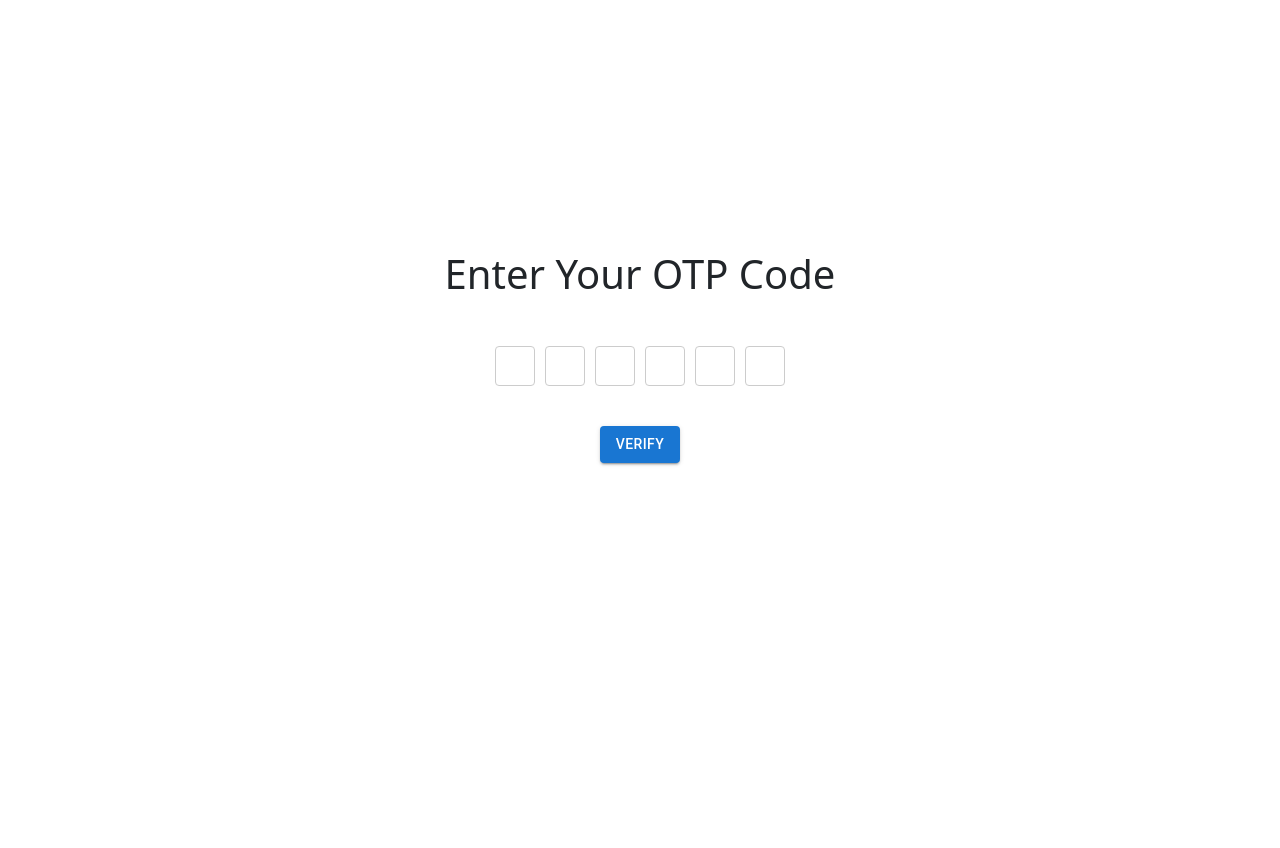
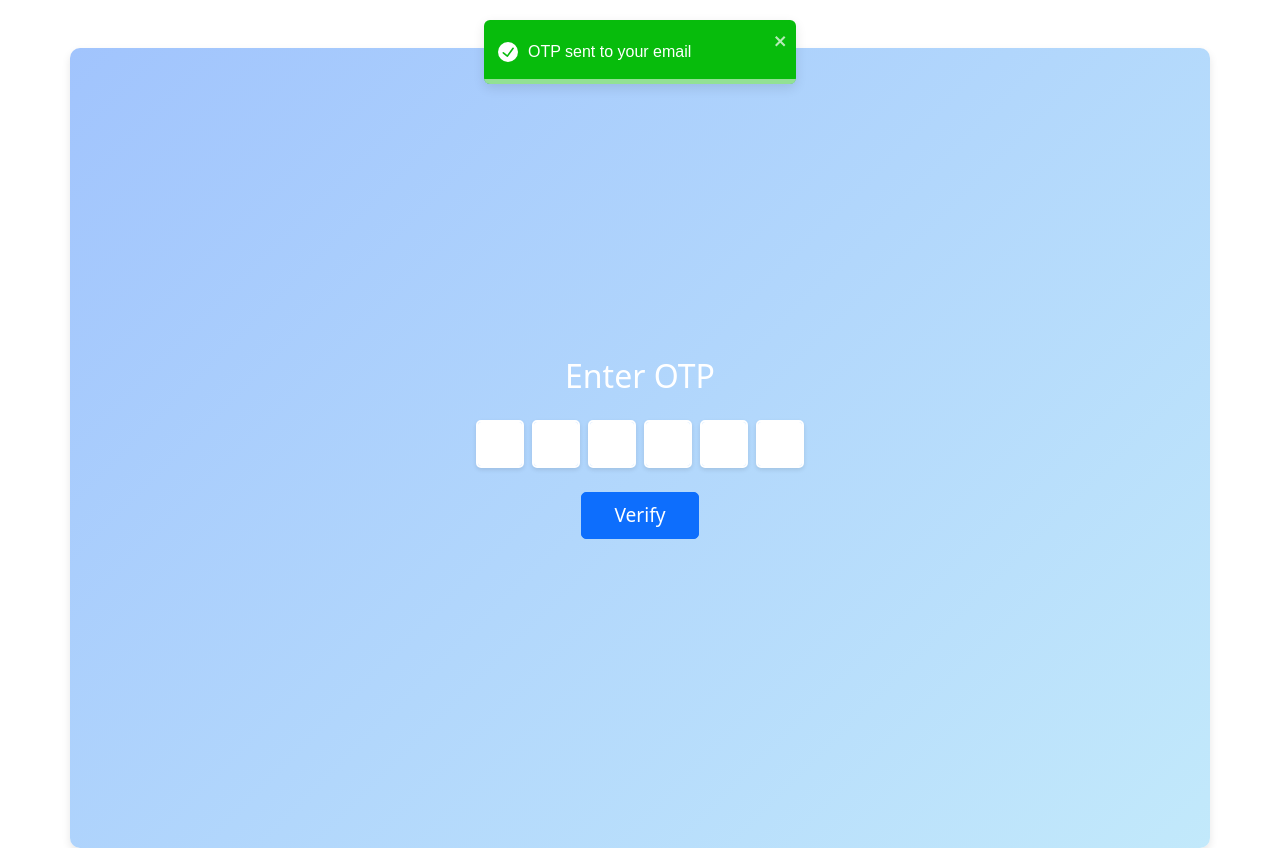
Before and after one commit to MerajAli1/Gluco-Guide-Front-End, a React (Vite) app: page /otp in a window 1280 px wide. Before the commit the page ends 800 px from the top, so only its background shows below. Built offline with nearby package versions, Linux system fonts and the light colour scheme.

Commit message:
Integrated OTP Functionality in Login & Signup

```diff
--- a/package.json
+++ b/package.json
@@ -18,6 +18,7 @@
     "bootstrap": "^5.3.3",
     "font-awesome": "^4.7.0",
     "jwt-decode": "^4.0.0",
+    "qs": "^6.13.0",
     "react": "^18.3.1",
     "react-bootstrap": "^2.10.4",
     "react-calendar": "^5.0.0",
--- a/src/components/Login.jsx
+++ b/src/components/Login.jsx
@@ -19,22 +19,20 @@ const Login = () => {
     }
     try {
       setLoading(true);
-
-      const res = await axios.post(`${BaseURL}/login`, {
+      const res = await axios.post(`${BaseURL}/api/login`, {
         email: email,
         password: password,
       });
-      // Setting token in local storage
-      const token = localStorage.setItem(
-        "token",
-        JSON.stringify(res.data.token)
-      );
-      console.log(res.data.token);
-      toast.success("Login Successful");
-      setTimeout(() => {
+      console.log(res.data);
+      const token = res.data.token;
+      console.log(token, "LOGIN");
+      const loginToken = localStorage.setItem("token", JSON.stringify(token));
+
+      if (token) {
         navigate("/dashboard/patientHome");
-        setLoading(false);
-      }, 3000);
+      } else {
+        navigate("/otp");
+      }
     } catch (error) {
       setLoading(false);
       console.log(error);
--- a/src/components/Otp.jsx
+++ b/src/components/Otp.jsx
@@ -1,13 +1,17 @@
-// App.js
-import { Button } from "@mui/material";
-import React, { useState, useRef } from "react";
+import axios from "axios";
+import React, { useState, useRef,useEffect } from "react";
+import { BaseURL } from "../apiBaseURL/BaseURL";
+import "bootstrap/dist/css/bootstrap.min.css";
+import { toast, ToastContainer } from "react-toastify";
+import { jwtDecode } from "jwt-decode";
+import { useNavigate } from "react-router-dom";
 
-export const Otp = ({ length = 6 }) => {
-  const [otp, setOtp] = useState(Array(length).fill(""));
+export function Otp({ length = 6 }) {
+  const [otp, setOtp] = useState(new Array(length).fill(""));
   const inputs = useRef([]);
 
   const handleChange = (e, index) => {
-    const { value } = e.target;
+    const value = e.target.value;
 
     // Only allow single digit input
     if (value.match(/^\d$/)) {
@@ -25,10 +29,7 @@ export const Otp = ({ length = 6 }) => {
     if (value === "" && index > 0) {
       inputs.current[index - 1].focus();
     }
-
   };
-
-  console.log(otp.join(''));
 
   const handleKeyDown = (e, index) => {
     if (e.key === "Backspace" && otp[index] === "") {
@@ -38,12 +39,58 @@ export const Otp = ({ length = 6 }) => {
       }
     }
   };
+  const navigate = useNavigate();
+  const handleSubmit = async (e) => {
+    e.preventDefault();
 
+    const otpString = otp.join("");
+    console.log("OTP:", parseInt(otpString));
+    const otpCode = parseInt(otpString);
+    // Check for empty input fields
+    if (otp.includes("")) {
+      toast.error("All OTP fields must be filled.");
+      return;
+    }
+    try {
+      const response = await axios.post(`${BaseURL}/api/verify`, {
+        code: otpCode,
+        email: JSON.parse(localStorage.getItem("email")),
+      });
+      console.log("Verification response:", response.data);
+      const token = response.data.token;
+      const loginToken = localStorage.setItem("token", JSON.stringify(token));
+      console.log("Token:", token);
+      if (token) {
+        toast.success("OTP Verified");
+        navigate("/dashboard/patientHome");
+      }
+      if (response.data.error === "Invalid OTP") {
+        toast.error("Invalid OTP");
+
+      }
+    } catch (error) {
+      console.error("Error verifying OTP:", error);
+    }
+  };
+  useEffect(() => {
+    toast.success("OTP sent to your email");
+  }, []);
   return (
-    <>
-     <div style={{marginTop:"250px", marginBottom:"auto"}} className="text-center">
-     <h1 className="mb-5">Enter Your OTP Code</h1>
-      <div style={{ display: "flex", justifyContent: "center" }}>
+    <form
+      onSubmit={handleSubmit}
+      className="container mt-5 p-4 d-flex justify-content-center align-items-center"
+      style={{
+        minHeight: "100vh",
+        background: "linear-gradient(135deg, #a1c4fd 0%, #c2e9fb 100%)",
+        borderRadius: "10px",
+        boxShadow: "0 4px 8px rgba(0, 0, 0, 0.1)",
+      }}
+    >
+      <div className="w-100" style={{ maxWidth: "400px" }}>
+        <h2 className="text-center mb-4" style={{ color: "#fff" }}>
+          Enter OTP
+        </h2>
+        <div className="d-flex justify-content-center">
           {otp.map((_, index) => (
             <input
               key={index}
@@ -53,86 +100,47 @@ export const Otp = ({ length = 6 }) => {
               onChange={(e) => handleChange(e, index)}
               onKeyDown={(e) => handleKeyDown(e, index)}
               ref={(el) => (inputs.current[index] = el)}
+              className="form-control mx-1 text-center"
               style={{
-              width: "40px",
-              height: "40px",
-              margin: "0 5px",
-              textAlign: "center",
-              fontSize: "18px",
-              border: "1px solid #ccc",
-              borderRadius: "4px",
+                width: "3rem",
+                height: "3rem",
+                fontSize: "1.5rem",
+                borderRadius: "5px",
+                border: "2px solid #fff",
+                boxShadow: "0 2px 4px rgba(0, 0, 0, 0.1)",
+                transition: "all 0.3s ease",
               }}
             />
           ))}
         </div>
-      <Button sx={{mt:5}} variant="contained">Verify</Button>
+        <div className="text-center mt-4">
+          <button
+            type="submit"
+            className="btn btn-primary"
+            style={{
+              padding: "0.5rem 2rem",
+              fontSize: "1.2rem",
+              borderRadius: "5px",
+              transition: "background 0.3s ease",
+            }}
+          >
+            Verify
+          </button>
         </div>
-    </>
+      </div>
+      {/* Toastify */}
+      <ToastContainer
+        position="top-center"
+        autoClose={5000}
+        hideProgressBar={false}
+        newestOnTop={false}
+        closeOnClick
+        rtl={false}
+        pauseOnFocusLoss
+        draggable
+        pauseOnHover
+        theme="colored"
+      />
+    </form>
   );
-};
-
-
-//   const [mobileNumber, setMobileNumber] = useState("");
-//   const [showOtpInput, setShowOtpInput] = useState(false);
-
-//   const handleMobileNumberSubmit = (e) => {
-//     e.preventDefault();
-//     // Here you could send the mobile number to an API to send an OTP
-//     // For demo purposes, just show OTP input
-//     setShowOtpInput(true);
-//   };
-
-//   return (
-//     <div
-//       style={{
-//         display: "flex",
-//         flexDirection: "column",
-//         alignItems: "center",
-//         justifyContent: "center",
-//         height: "100vh",
-//       }}
-//     >
-//       {!showOtpInput ? (
-//         <form
-//           onSubmit={handleMobileNumberSubmit}
-//           style={{ textAlign: "center" }}
-//         >
-//           <h3>Enter your mobile number</h3>
-//           <input
-//             type="text"
-//             value={mobileNumber}
-//             onChange={(e) => setMobileNumber(e.target.value)}
-//             placeholder="Mobile Number"
-//             style={{
-//               width: "250px",
-//               padding: "10px",
-//               margin: "10px 0",
-//               border: "1px solid #ccc",
-//               borderRadius: "4px",
-//             }}
-//           />
-//           <button
-//             type="submit"
-//             style={{
-//               padding: "10px 20px",
-//               border: "none",
-//               borderRadius: "4px",
-//               backgroundColor: "#007bff",
-//               color: "#fff",
-//               cursor: "pointer",
-//             }}
-//           >
-//             Send OTP
-//           </button>
-//         </form>
-//       ) : (
-//         <div>
-//           <h3>Enter the OTP sent to your mobile number</h3>
-//           <OTPInput length={6} />
-//         </div>
-//       )}
-//     </div>
-//   );
-// };
-
-// export default Otp;
+}
--- a/src/pages/Dashboard.jsx
+++ b/src/pages/Dashboard.jsx
@@ -127,7 +127,7 @@ export default function PersistentDrawerLeft() {
     const token = JSON.parse(localStorage.getItem("token"));
     // console.log("token", token);
     try {
-      const res = await axios.get(`${BaseURL}/viewprofile`, {
+      const res = await axios.get(`${BaseURL}/api/viewprofile`, {
         headers: {
           Authorization: `Bearer ${token}`,
         },
@@ -193,7 +193,7 @@ export default function PersistentDrawerLeft() {
             )}
           </IconButton>
         </DrawerHeader>
-        <img src={profileData.profilePic} alt="Upload Picture" />
+        <img className="rounded-pill" src={profileData.profilePic} alt="Upload Picture" />
         <p className="text-center fw-bold">{profileData.name}</p>
         <div className="d-flex justify-content-center">
           <Button variant="outlined" className="w-auto">
--- a/src/patientComponents/EditProfile.jsx
+++ b/src/patientComponents/EditProfile.jsx
@@ -54,7 +54,7 @@ export default function EditProfile() {
     try {
       setLoading(true);
       const res = await axios.post(
-        `${BaseURL}/editprofile`,
+        `${BaseURL}/api/user/editprofile`,
         {
           name: name,
           age: age,
--- a/src/patientComponents/PatientProfile.jsx
+++ b/src/patientComponents/PatientProfile.jsx
@@ -13,7 +13,7 @@ const PatientProfile = () => {
     const token = JSON.parse(localStorage.getItem("token"));
     console.log("token", token);
     try {
-      const res = await axios.get(`${BaseURL}/viewprofile`, {
+      const res = await axios.get(`${BaseURL}/api/user/viewprofile`, {
         headers: {
           Authorization: `Bearer ${token}`,
         },
--- a/src/patientComponents/UploadMedicalDocument.jsx
+++ b/src/patientComponents/UploadMedicalDocument.jsx
@@ -18,10 +18,12 @@ const UploadMedicalDocument = () => {
     try {
       setLoading(true);
       const token = JSON.parse(localStorage.getItem("token"));
+      console.log("token", token);
+
       const res = await axios.post(
-        `${BaseURL}/uploaddocument`,
+        `${BaseURL}/api/user/uploaddocument`,
         {
-          medicalDocument,
+            medicalDocument,
         },
         {
           headers: {
@@ -45,7 +47,7 @@ const UploadMedicalDocument = () => {
       const token = JSON.parse(localStorage.getItem("token"));
       console.log("token", token);
 
-      const res = await axios.get(`${BaseURL}/getdocuments`, {
+      const res = await axios.get(`${BaseURL}/api/user/getdocuments`, {
         headers: {
           Authorization: `Bearer ${token}`,
         },
```
Also changed, not shown: src/components/SignUp.jsx (+8 -5 lines), src/patientComponents/SelectDate.jsx (+22 -9 lines), 1 other file (tests, documents, lock files or other folders). Lines whose indentation alone changed are shown as unchanged.
